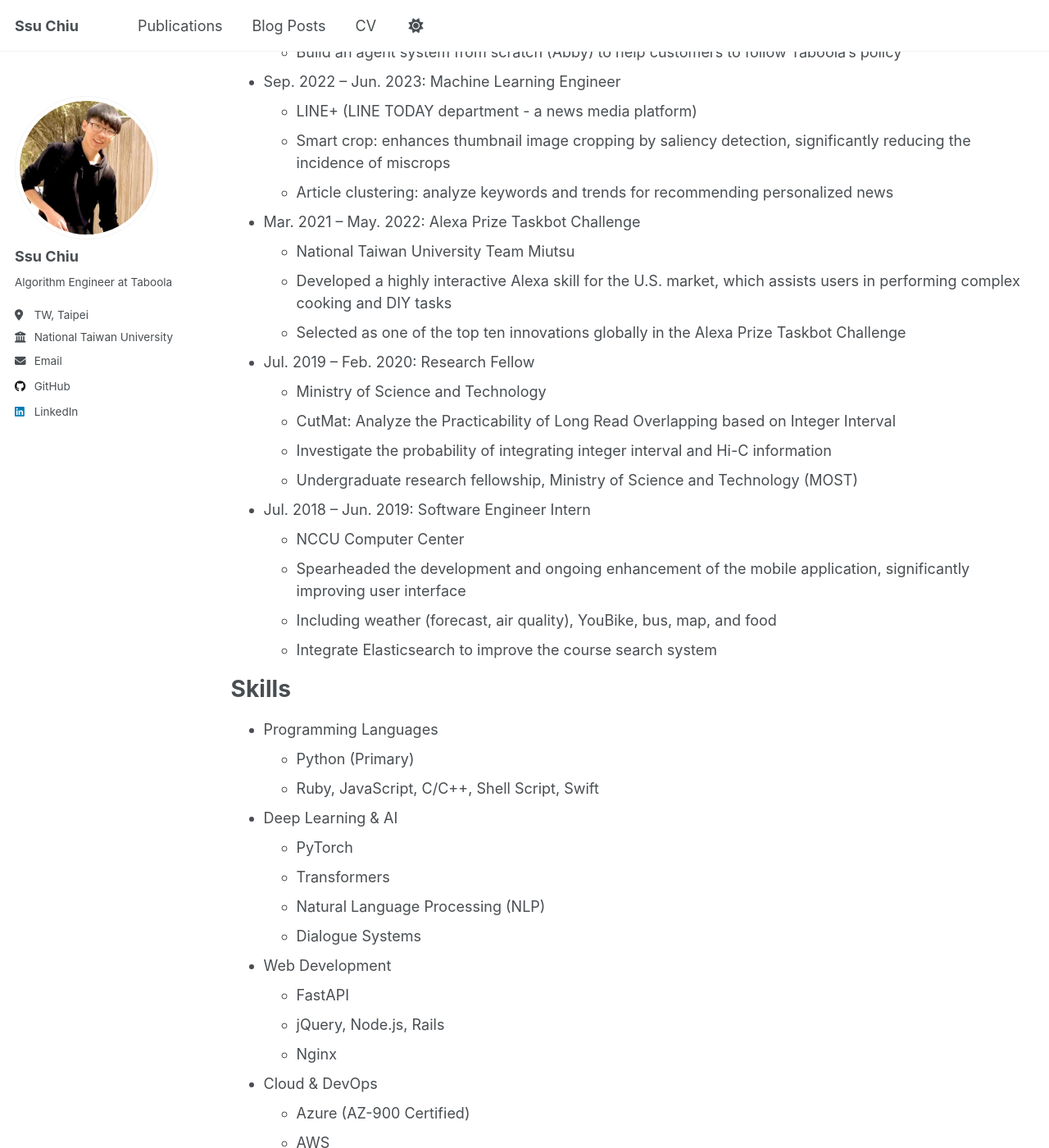
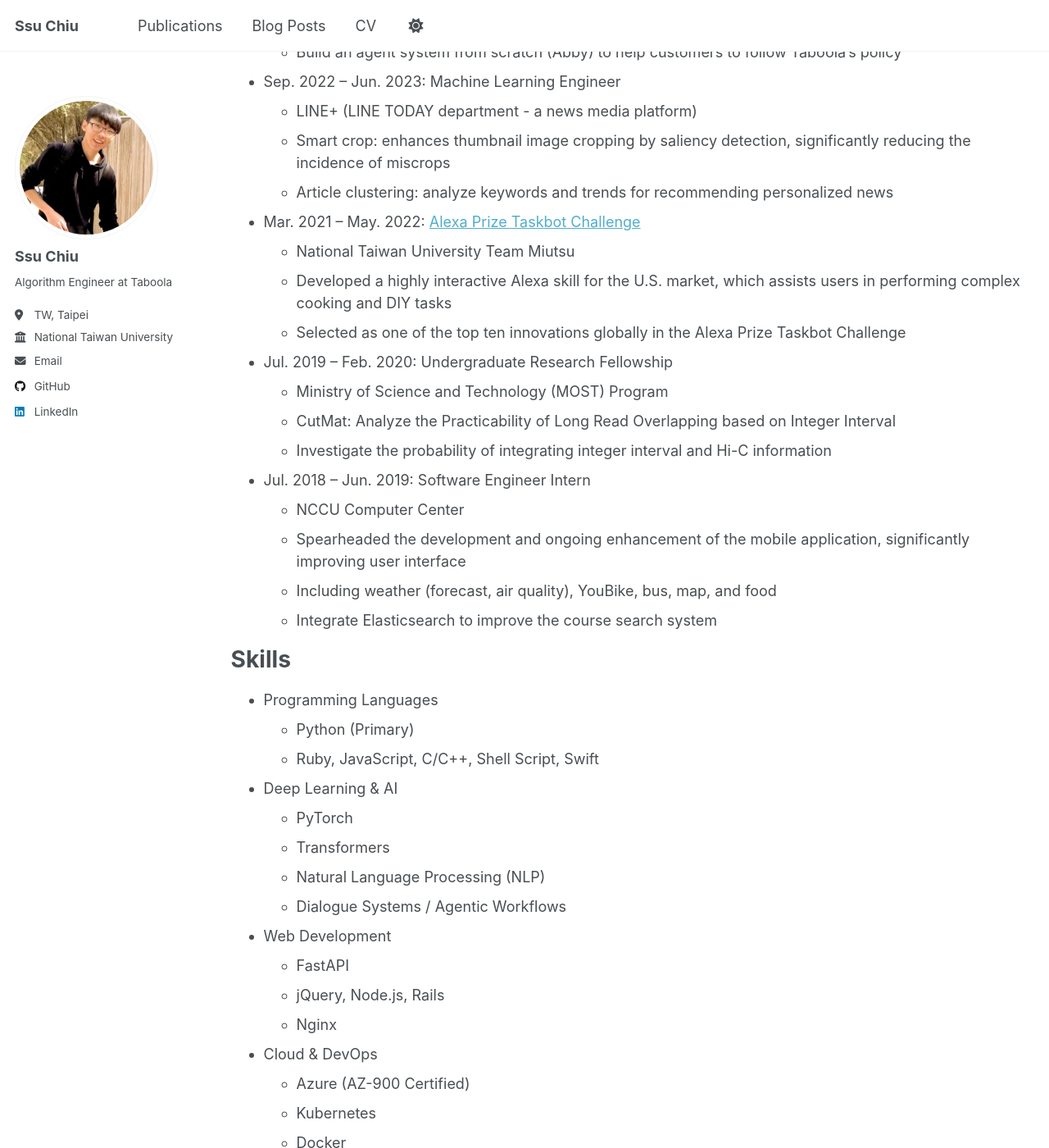
Before and after one commit to stanleychu2/stanleychu2.github.io, a Jekyll site: the page built from _pages/cv.md, in a window 1280 px wide and 1400 px high, scrolled down 627 px. Shown: the whole window at 82% size. Built offline with Jekyll 4.4.1, drawn with Linux system fonts in a browser that asks for light colours; a script that is not in the unit is left out; some of the changed text lies outside the part shown.

Commit message:
Update the cv

```diff
--- a/_pages/cv.md
+++ b/_pages/cv.md
@@ -33,16 +33,15 @@ Work experience
   * Smart crop: enhances thumbnail image cropping by saliency detection, significantly reducing the incidence of miscrops
   * Article clustering: analyze keywords and trends for recommending personalized news
 
-* Mar. 2021 – May. 2022: Alexa Prize Taskbot Challenge
+* Mar. 2021 – May. 2022: [Alexa Prize Taskbot Challenge](https://www.amazon.science/alexa-prize/teams/national-taiwan-university-team-miutsu)
   * National Taiwan University Team Miutsu
   * Developed a highly interactive Alexa skill for the U.S. market, which assists users in performing complex cooking and DIY tasks
   * Selected as one of the top ten innovations globally in the Alexa Prize Taskbot Challenge
 
-* Jul. 2019 – Feb. 2020: Research Fellow
-  * Ministry of Science and Technology
+* Jul. 2019 – Feb. 2020: Undergraduate Research Fellowship
+  * Ministry of Science and Technology (MOST) Program
   * CutMat: Analyze the Practicability of Long Read Overlapping based on Integer Interval
   * Investigate the probability of integrating integer interval and Hi-C information
-  * Undergraduate research fellowship, Ministry of Science and Technology (MOST)
 
 * Jul. 2018 – Jun. 2019: Software Engineer Intern
   * NCCU Computer Center
@@ -60,7 +59,7 @@ Skills
   * PyTorch
   * Transformers
   * Natural Language Processing (NLP)
-  * Dialogue Systems
+  * Dialogue Systems / Agentic Workflows
 
 * Web Development
   * FastAPI
@@ -69,14 +68,13 @@ Skills
 
 * Cloud & DevOps
   * Azure (AZ-900 Certified)
-  * AWS
   * Kubernetes
   * Docker
   * Linux
   * Airflow
 
 * Development Tools
-  * Sublime, Xcode, ITerm, Vim, PyCharm
+  * Sublime, ITerm, Vim, PyCharm, Cursor
 
 Publications
 ======
@@ -86,7 +84,7 @@ Publications
 
 Projects
 ======
-* **Careerhack | TSMC × Microsoft**
+* **Careerhack - TSMC × Microsoft**
   * Anomaly Detection, Labeling with AI, Automated Optical Inspection (AOI)
   * Binarize images and build a VGG16, ResNet50 model to detect defective cloth
 
```
Also changed, not shown: other parts of _pages/cv.md (+1 -1 lines), _publications/2022-05-salesbot.md (+1 -0 lines), 1 other file.
